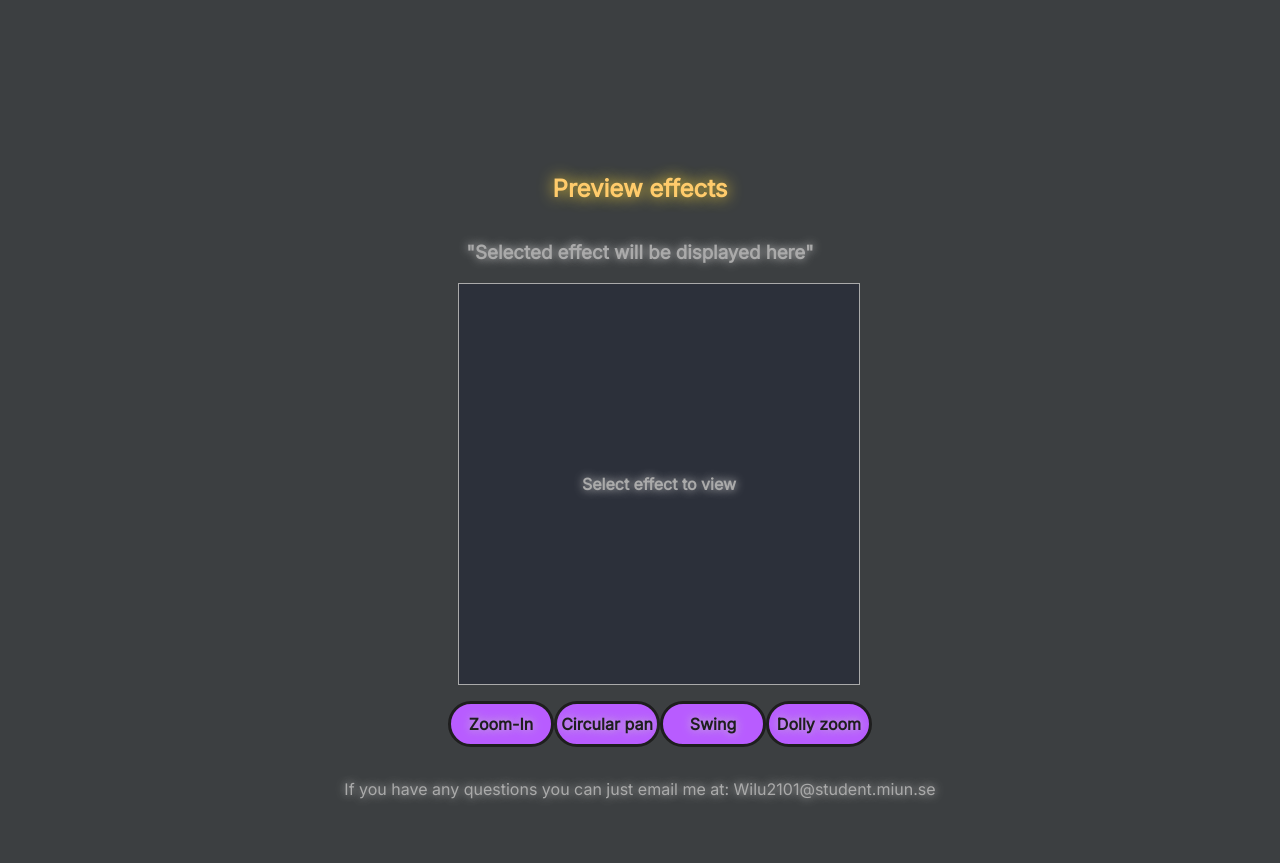
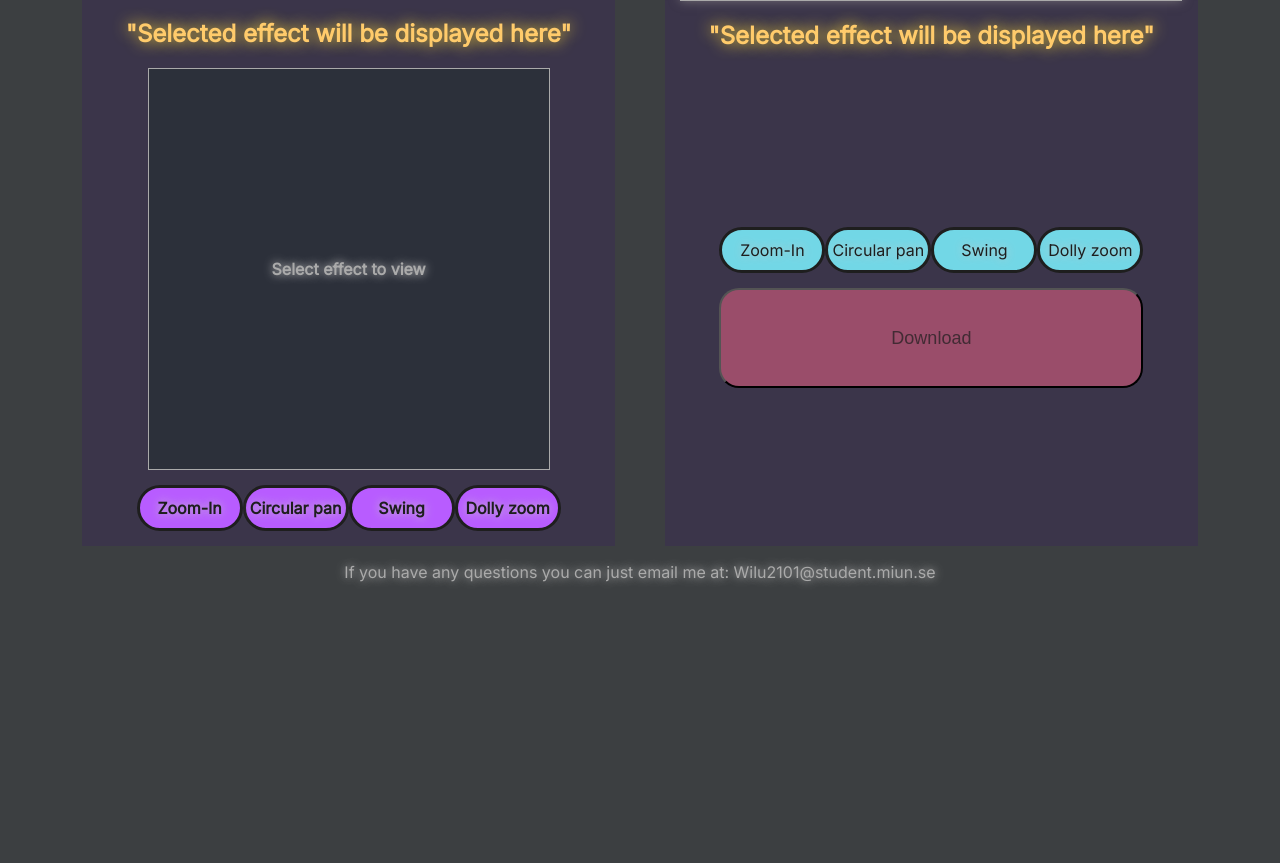
Before and after one commit to Lunkaren/Kandidat_arbete, a Flask app: page /l2 in a window 1280 px wide. Shown: the part 600-1463 px from the top of the page. After the commit the page ends 1184 px from the top, so only its background shows below. Run offline with Flask 3, Linux system fonts and the light colour scheme.

Commit message:
Remade entire layout 2's design. Fixed minor issues

```diff
--- a/static/css/layout2.css
+++ b/static/css/layout2.css
@@ -1,28 +1,48 @@
-#bottom{
+#both{
+    display: flex;
+    flex-direction: row;
+    justify-content: center;
+    gap: 50px;
+}
+#left, #right{
+    width: 45%;
+    max-width: 600px;
+    background-color: rgba(59,27,100,0.25);
     display: flex;
     justify-content: center;
     flex-direction: column;
 }
+#spaceman{
+    width: 400px;
+    height: 400px;
+    margin: auto;
+}
 #image_effect_select{
     display: flex;
     justify-content: center;
+    flex-direction: column;
+    margin: auto;
 }
 ul{
+    margin: auto;
     list-style: none;
     align-content: center;
+    padding: 0;
+}
+#preview_video {
+    margin: auto;
 }
 #select_effect{
-        height: 370px;
+    display: flex;
+    flex-direction: row;
+    justify-content: center;
+    margin-bottom: 15px;
 }
 #select_effect li {
     background-color: rgba(114,215,230);
-    margin-right: 50px;
 }
 #select_effect li:hover {
     box-shadow: 0 0 20px rgba(121,240,255,0.7);
-}
-#effect_preview_label{
-    margin-top: 200px;
 }
 #previews{
     display: flex;
@@ -32,4 +52,10 @@
 #select_preview{
     display: flex;
     flex-direction: row;
+    margin: 15px auto 15px auto;
 }
+#download{
+    height: 100px;
+    font-size: large;
+
+}
--- a/static/css/shared.css
+++ b/static/css/shared.css
@@ -7,7 +7,6 @@
     text-shadow: 0 0 10px #c7c7c7;
     border-color: #2c2f31;
     text-align: center;
-
 }
 
 h1,h2 {
@@ -76,22 +75,23 @@
 }
 #download.activate{
     pointer-events: all;
-    background: #ff66c4;
-    color: #1e1e1e;
     border-radius: 20px;
+    background-color: #e055b0;
     box-shadow: 0 0 10px #ff66c4;
     transition: background-color 0.2s ease, color 0.2s ease;
 
 }
 #download{
     pointer-events: none;
+    color: #1e1e1e;
+    border-radius: 20px;
     background-color: #9a4d6a;
     color: rgba(30,30,30,0.71);
 }
 #download.activate:hover {
-  background-color: #e055b0;
-  box-shadow: 0 0 15px #e055b0;
-  cursor: pointer;
+    background-color: #ff66c4;
+    box-shadow: 0 0 15px #e055b0;
+    cursor: pointer;
 }
 footer{
         text-shadow: 0 0 10px #c7c7c7;
--- a/static/scripts/main.js
+++ b/static/scripts/main.js
@@ -2,7 +2,7 @@
     const previewContainer = document.getElementById("preview_video");
     const previewList = document.getElementById("previews");
     const titleElement = document.getElementById("effect_title");
-    const titleElement2 = document.getElementById("effect_title_top");
+    const titleElement2 = document.getElementById("effect_title_right");
 
 
     const videoMap = {
--- a/templates/layout2.html
+++ b/templates/layout2.html
@@ -3,37 +3,38 @@
     <link rel="stylesheet" href="{{ url_for('static', filename='css/layout2.css') }}">
 {% endblock %}
 {% block content %}
-    <div id="top">
-        <h3 id="effect_title_top">"Selected effect will be displayed here"</h3>
-        <div id="image_effect_select">
-            <ul id="select_effect">
-                <li id="zoom">Zoom-In</li>
-                <li id="circular">Circular pan</li>
-                <li id="swing">Swing</li>
-                <li id="dolly">Dolly zoom</li>
-            </ul>
-
+    <div id="both">
+        <div id="left">
+            <h2 id="effect_preview_label"> Preview effects</h2>
+            <img id="spaceman" src="{{ url_for('static', filename='uploads/spaceman.png') }}" alt="Spaceman" title="Spaceman">
+            <div id="previews">
+                <h2 id="effect_title">"Selected effect will be displayed here"</h2>
+                <div id="preview_video">Select effect to view</div>
+                <ul id="select_preview">
+                    <li id="zoom">Zoom-In</li>
+                    <li id="circular">Circular pan</li>
+                    <li id="swing">Swing</li>
+                    <li id="dolly">Dolly zoom</li>
+                </ul>
+            </div>
+        </div>
+        <div id="right">
+            <h2 id="create_label">Select image and download</h2>
             <form id="upload_image" method="post" enctype="multipart/form-data" action="{{url_for('upload_image')}}">
                 <input id="choose_image" type="file" name="image" accept="image/*"  required/>
                 <div id="imagePreview">Choose image</div>
                 <button id="upload" type="submit" style="display: none;">Upload image</button>
             </form>
-            <button id="download">Download</button>
+            <h2 id="effect_title_right">"Selected effect will be displayed here"</h2>
+            <div id="image_effect_select">
+                <ul id="select_effect">
+                    <li id="zoom">Zoom-In</li>
+                    <li id="circular">Circular pan</li>
+                    <li id="swing">Swing</li>
+                    <li id="dolly">Dolly zoom</li>
+                </ul>
+                <button id="download">Download</button>
+            </div>
         </div>
     </div>
-
-    <div id="bottom">
-        <h2 id="effect_preview_label"> Preview effects</h2>
-        <div id="previews">
-            <h3 id="effect_title">"Selected effect will be displayed here"</h3>
-            <div id="preview_video">Select effect to view</div>
-            <ul id="select_preview">
-                <li id="zoom">Zoom-In</li>
-                <li id="circular">Circular pan</li>
-                <li id="swing">Swing</li>
-                <li id="dolly">Dolly zoom</li>
-            </ul>
-        </div>
-    </div>
-
 {% endblock %}
```
Also changed, not shown: instance/site.db.
